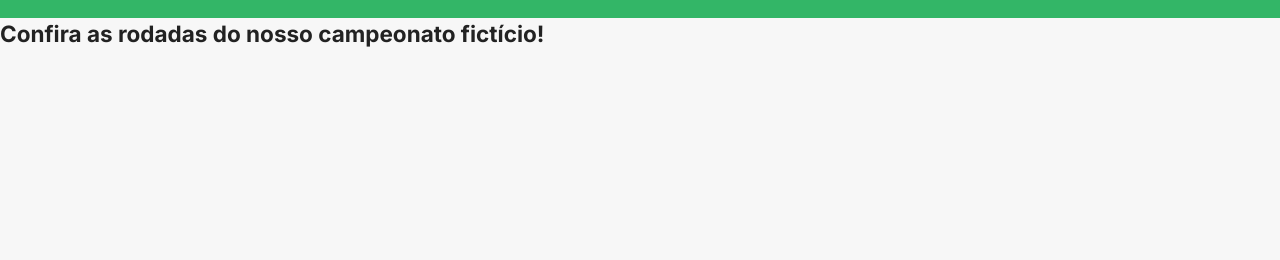
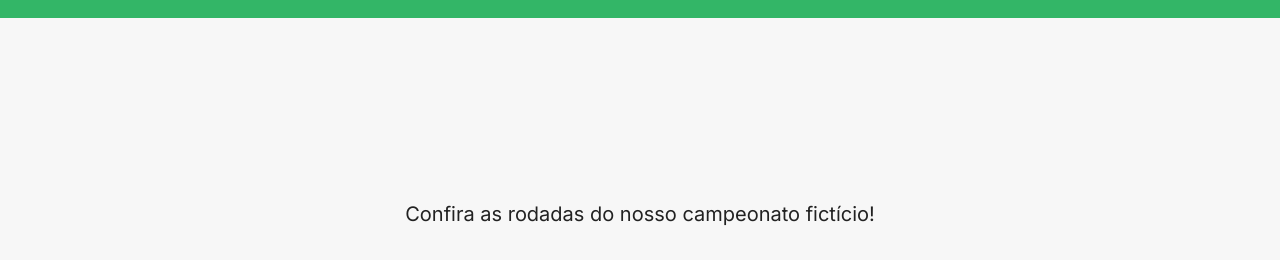
Before and after one commit to Anderson-Andre-P/sevn_esports, a plain HTML site: page index.html in a window 1280 px wide. Shown: the part 58-318 px from the top of the page. Drawn offline with Linux system fonts and the light colour scheme; files that its build step writes are made by us from their sources; files whose address does not match are found by name.

Commit message:
feat: custom style for main__subtitle

```diff
--- a/assets/styles.css
+++ b/assets/styles.css
@@ -86,3 +86,13 @@ p {
   font-size: var(--h1-font-size);
   color: var(--title-color);
 }
+
+.main__subtitle {
+  font-size: var(--h2-font-size);
+  color: var(--sub-title-color);
+  font-weight: normal;
+  margin-top: 182px;
+  margin-bottom: 82px;
+  display: flex;
+  justify-content: center;
+}
```
